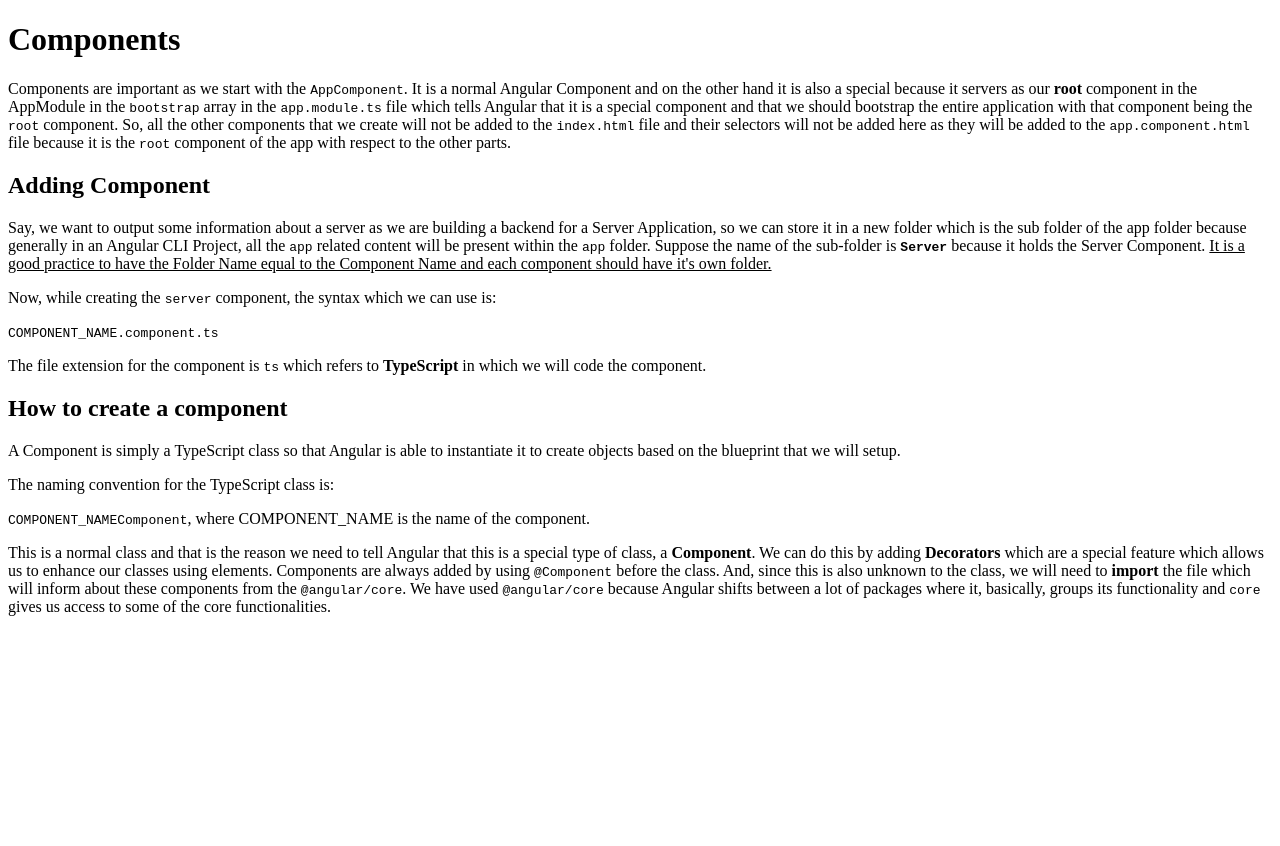
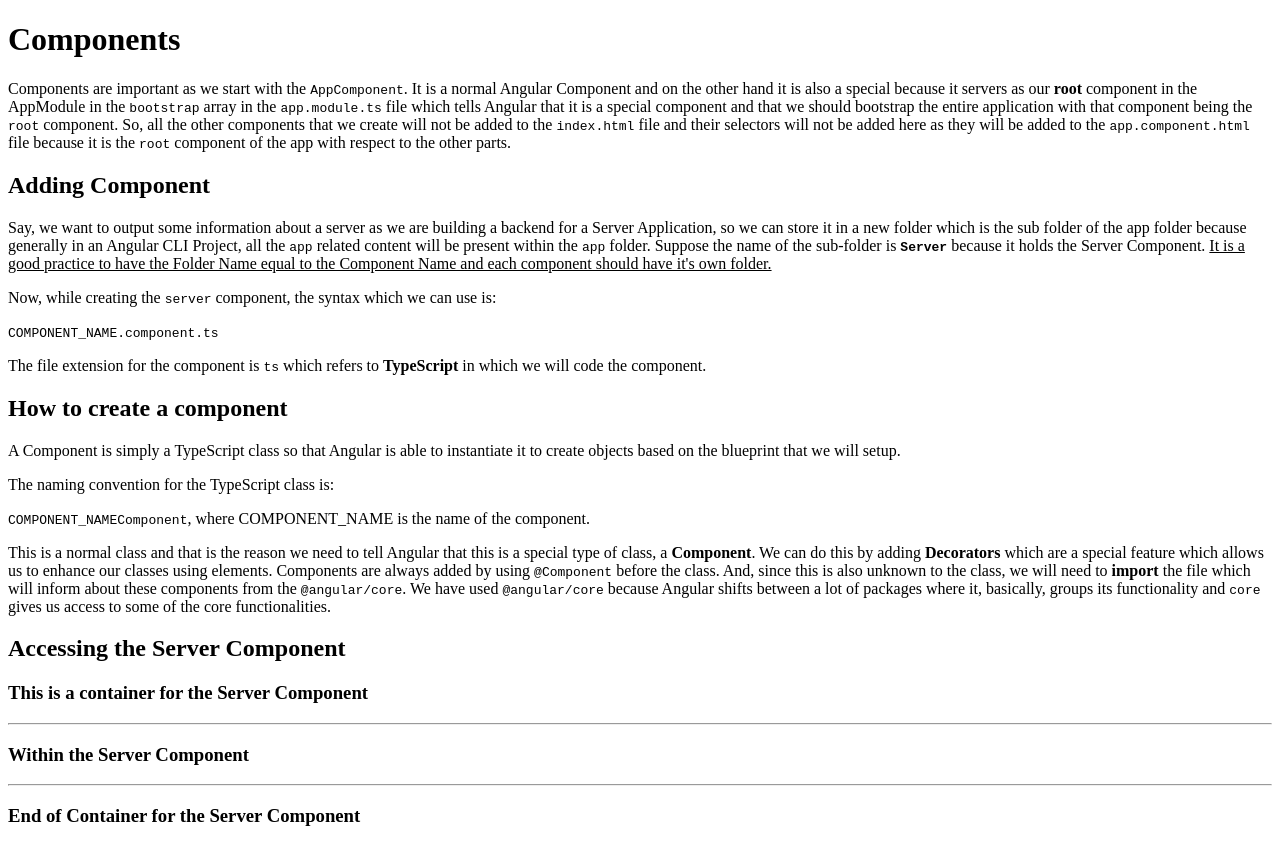
Before and after one commit to aashish22bansal/Learn-Angular, an Angular app in the folder 2. The Basics/17_creating_a_new_component/: page / in a window 1280 px wide. Before the commit the page ends 800 px from the top, so only its background shows below. Built offline with nearby package versions, Linux system fonts and the light colour scheme.

Commit message:
Using Custom Components Bug Fixed
Section 2: The Basics -> 19
The content from the app.component.html file was present in the server.component.html which is wrong because the Component must be called for use from the Parent/Root Component.

```diff
--- a/2. The Basics/17_creating_a_new_component/src/app/app.component.html
+++ b/2. The Basics/17_creating_a_new_component/src/app/app.component.html
@@ -12,3 +12,15 @@
 <p>The naming convention for the TypeScript class is:</p>
 <code>COMPONENT_NAMEComponent</code>, where COMPONENT_NAME is the name of the component.
 <p>This is a normal class and that is the reason we need to tell Angular that this is a special type of class, a <b>Component</b>. We can do this by adding <b>Decorators</b> which are a special feature which allows us to enhance our classes using elements. Components are always added by using <code>@Component</code> before the class. And, since this is also unknown to the class, we will need to <b>import</b> the file which will inform about these components from the <code>@angular/core</code>. We have used <code>@angular/core</code> because Angular shifts between a lot of packages where it, basically, groups its functionality and <code>core</code> gives us access to some of the core functionalities.</p>
+
+<h2>Accessing the Server Component</h2>
+<div class="container">
+    <div class="row">
+        <div class="col-xs-12">
+            <h3>This is a container for the Server Component</h3>
+            <hr>
+            <app-server></app-server>
+            <h3>End of Container for the Server Component</h3>
+        </div>
+    </div>
+</div>
--- a/2. The Basics/17_creating_a_new_component/src/app/app.module.ts
+++ b/2. The Basics/17_creating_a_new_component/src/app/app.module.ts
@@ -1,9 +1,9 @@
 import { NgModule } from '@angular/core';
 import { BrowserModule } from '@angular/platform-browser';
 import { FormsModule } from '@angular/forms';
-// import { HttpModule } from '@angular/http';
+import { HttpModule } from '@angular/http';
 import { HttpClientModule } from '@angular/common/http'
-// import { HttpClient } from '@angular/common/http'
+import { HttpClient } from '@angular/common/http'
 
 import { AppRoutingModule } from './app-routing.module';
 import { AppComponent } from './app.component';
@@ -29,7 +29,7 @@ import { ServerComponent } from './server/server.component';
     BrowserModule, // This module gives us all the base functionality using which we will need to start our application.
     AppRoutingModule,
     FormsModule,
-    // HttpModule,
+    HttpModule,
     HttpClientModule,
     // HttpClient
   ],
--- a/2. The Basics/17_creating_a_new_component/src/app/server/server.component.html
+++ b/2. The Basics/17_creating_a_new_component/src/app/server/server.component.html
@@ -4,7 +4,7 @@
 <! Move to app.module.ts file.>
 
 <! Now, that we have added the Component to the application, we will add it to the HTML Page of the Application as well. We will make changes in this HTML File because we cannot modify the root file.>
-<h3>Within the Component</h3>
+<h3>Within the Server Component</h3>
 <hr>
-<app-server></app-server>
+
 <! Now that we have added the component to the application HTML Page, we can see the output in the Browser. >
```
